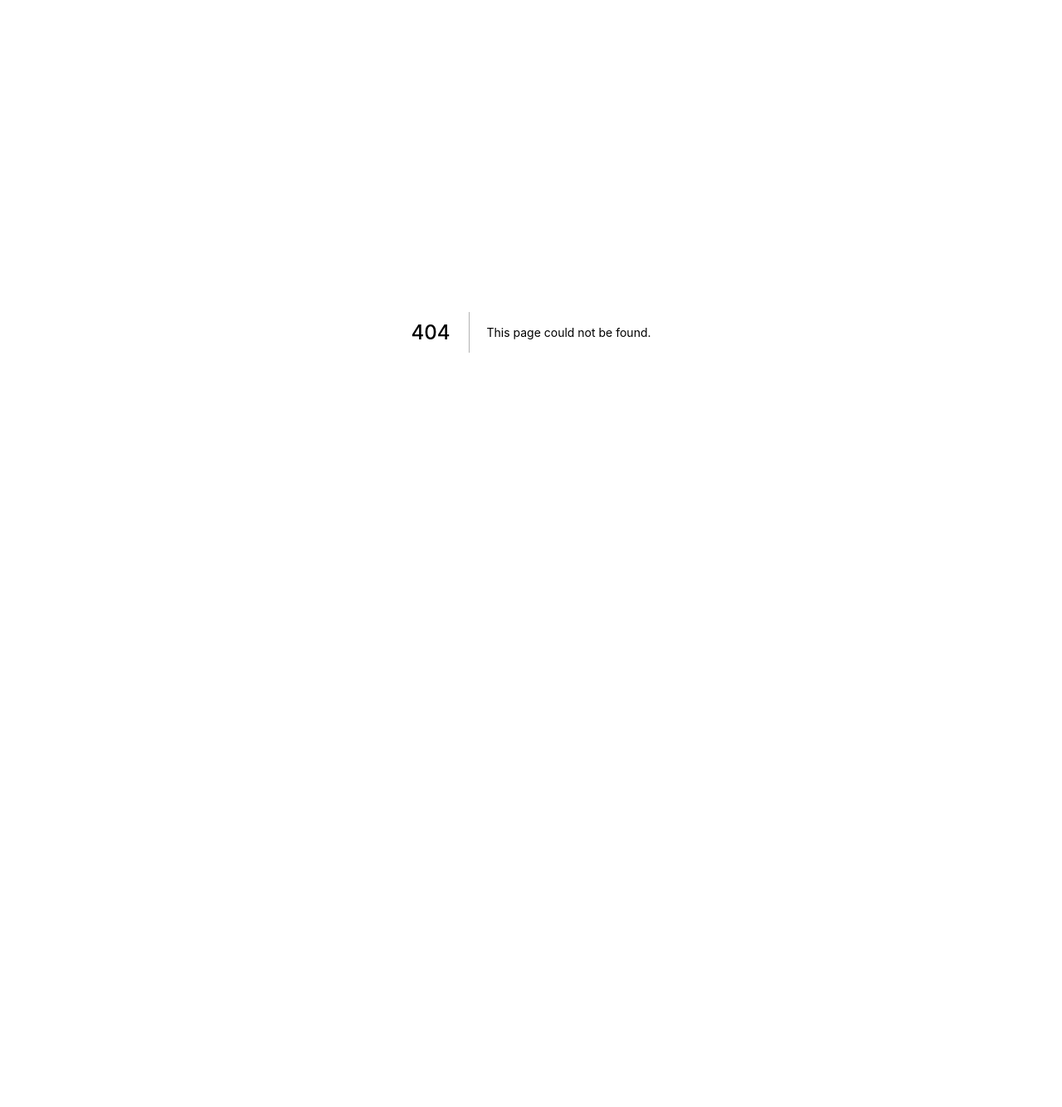
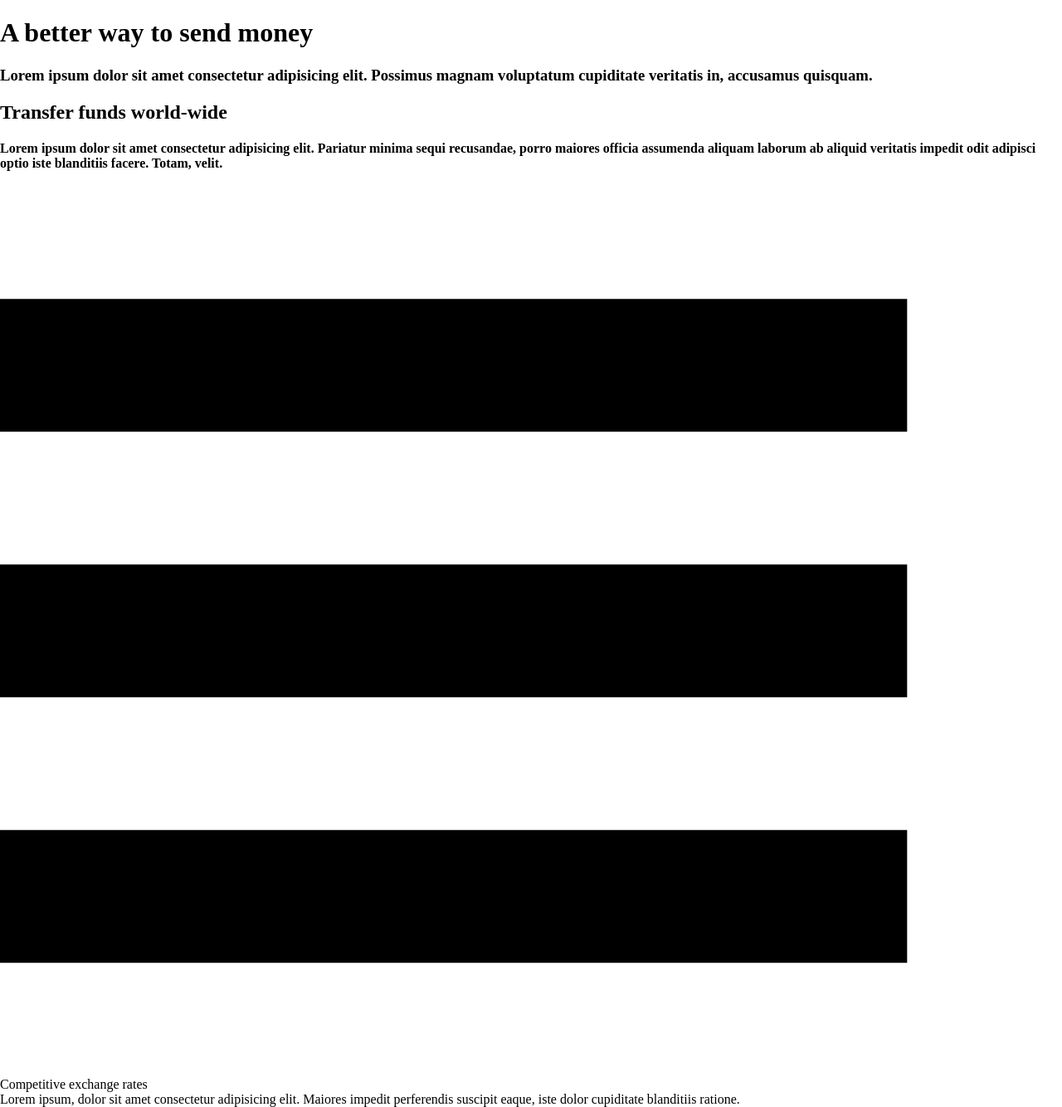
Before and after one commit to scottie-schneider/design, a Next.js app: page /marketing/hero_sections/feature_side in a window 1280 px wide. Before the commit this address had no page. Shown: the whole page at 83% size. Before the commit the page ends 800 px from the top, so only its background shows below. Built offline with nearby package versions, Linux system fonts and the light colour scheme.

Commit message:
starting work on side by side layout

```diff
--- /dev/null
+++ b/pages/marketing/hero_sections/feature_side.js
@@ -0,0 +1,40 @@
+import React, { useState } from "react";
+import styled from "styled-components";
+
+const StyledDiv = styled.div``;
+
+const FeatureSide = () => {
+  return (
+    <StyledDiv>
+      <h1>A better way to send money</h1>
+      <h3>
+        Lorem ipsum dolor sit amet consectetur adipisicing elit. Possimus magnam
+        voluptatum cupiditate veritatis in, accusamus quisquam.
+      </h3>
+      <h2>Transfer funds world-wide</h2>
+      <h4>
+        Lorem ipsum dolor sit amet consectetur adipisicing elit. Pariatur minima
+        sequi recusandae, porro maiores officia assumenda aliquam laborum ab
+        aliquid veritatis impedit odit adipisci optio iste blanditiis facere.
+        Totam, velit.
+      </h4>
+      <div className="feature">
+        <div className="svg-background">
+          <svg stroke="currentColor" fill="currentColor" viewBox="0 0 24 20">
+            <path d="M0 3h20v2H0V3zm0 6h20v2H0V9zm0 6h20v2H0v-2z" />
+          </svg>
+        </div>
+        <div className="supporting_text_headline">
+          Competitive exchange rates
+        </div>
+        <div className="sopporting_text_description">
+          Lorem ipsum, dolor sit amet consectetur adipisicing elit. Maiores
+          impedit perferendis suscipit eaque, iste dolor cupiditate blanditiis
+          ratione.
+        </div>
+      </div>
+    </StyledDiv>
+  );
+};
+
+export default FeatureSide;
```
